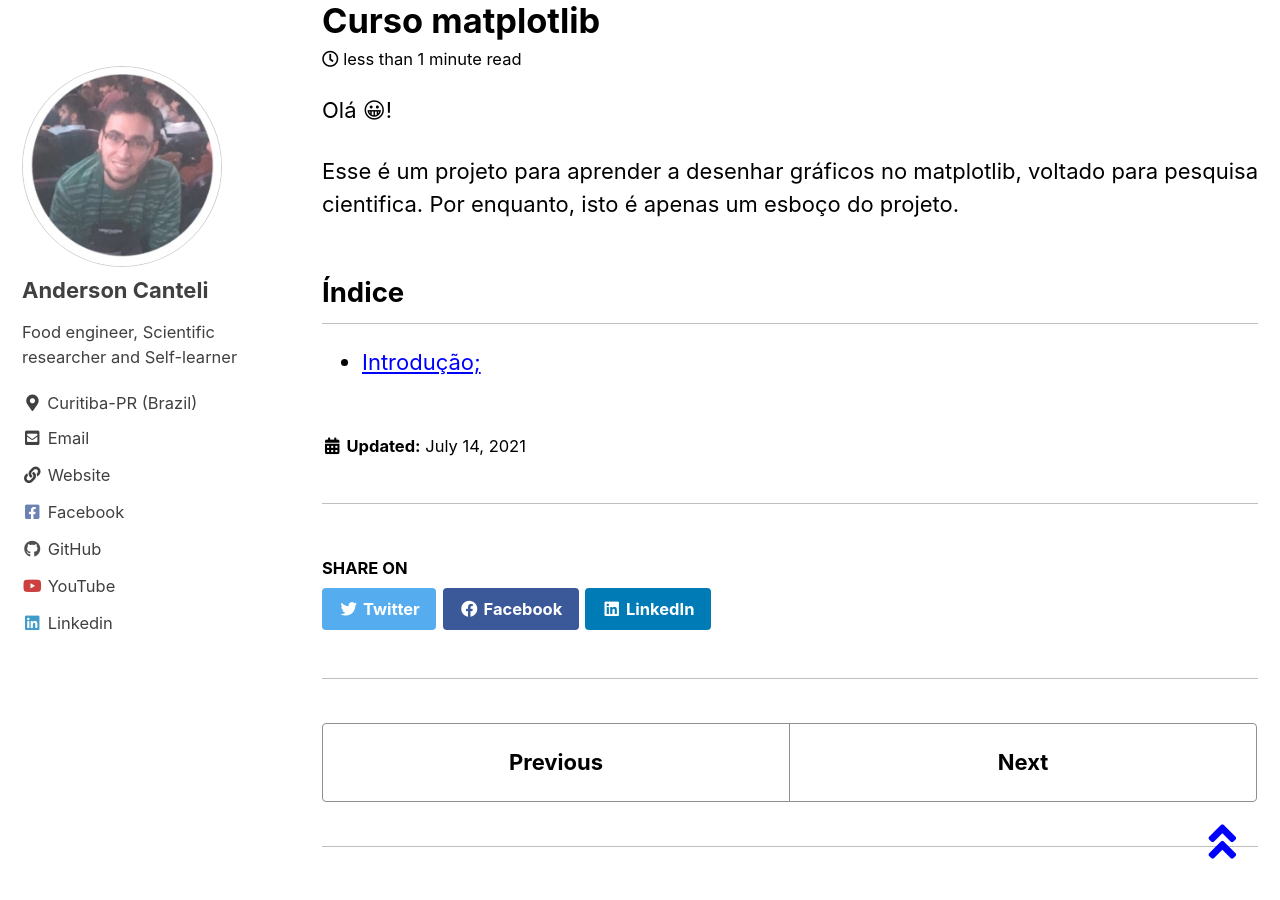
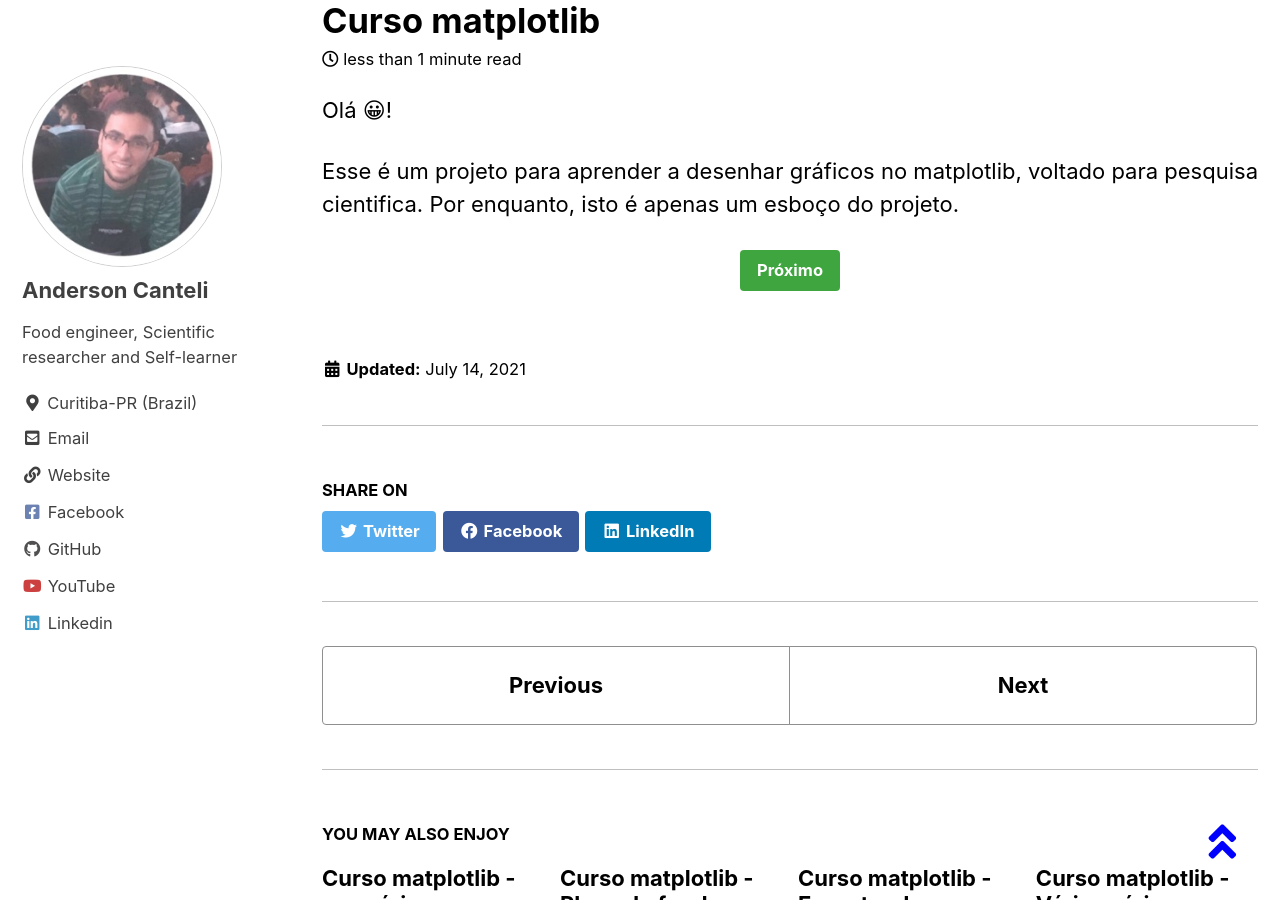
Before and after one commit to andersonmdcanteli/andersonmdcanteli.github.io, a Jekyll site: the page built from _posts/2021-07-14-Curso-matplotlib-00.md, in a window 1280 px wide and 900 px high, scrolled down 548 px. Built offline with Jekyll 4.4.1, drawn with Linux system fonts in a browser that asks for light colours; cached includes are drawn as plain includes.

Commit message:
Update 2021-07-14-Curso-matplotlib-00.md

```diff
--- a/_posts/2021-07-14-Curso-matplotlib-00.md
+++ b/_posts/2021-07-14-Curso-matplotlib-00.md
@@ -14,5 +14,6 @@
 Esse é um projeto para aprender a desenhar gráficos no matplotlib, voltado para pesquisa cientifica. Por enquanto, isto é apenas um esboço do projeto.
 {: .text-justify}
 
-<h2>Índice</h2>
-- <a href="#introducao">Introdução;</a>
+<p style="text-align: center">
+  <a href="/Curso-matplotlib-01" class="btn btn--success">Próximo</a>
+</p>
```
